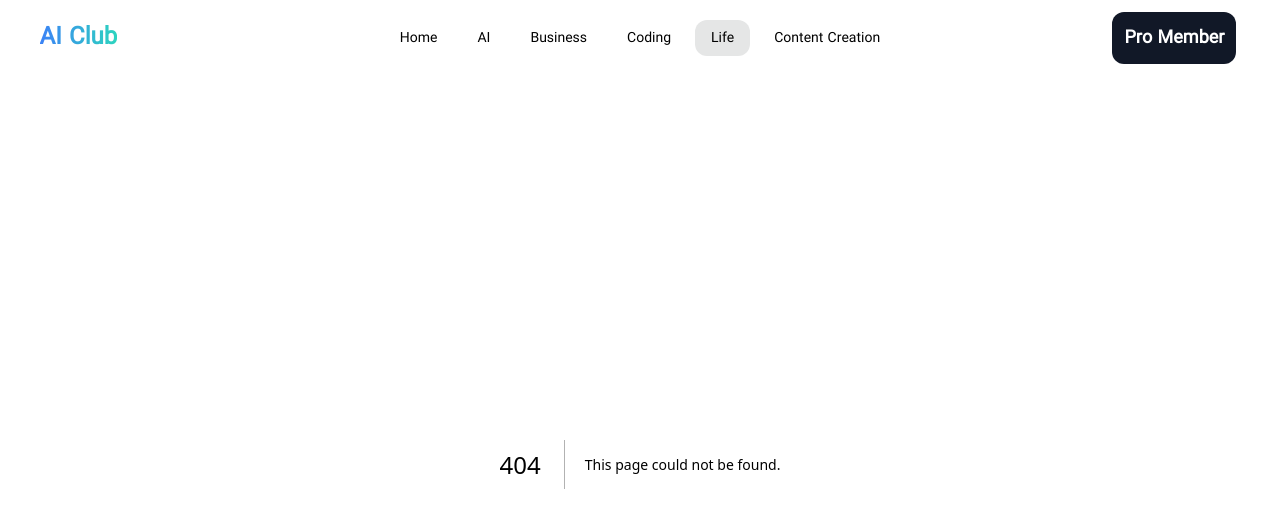
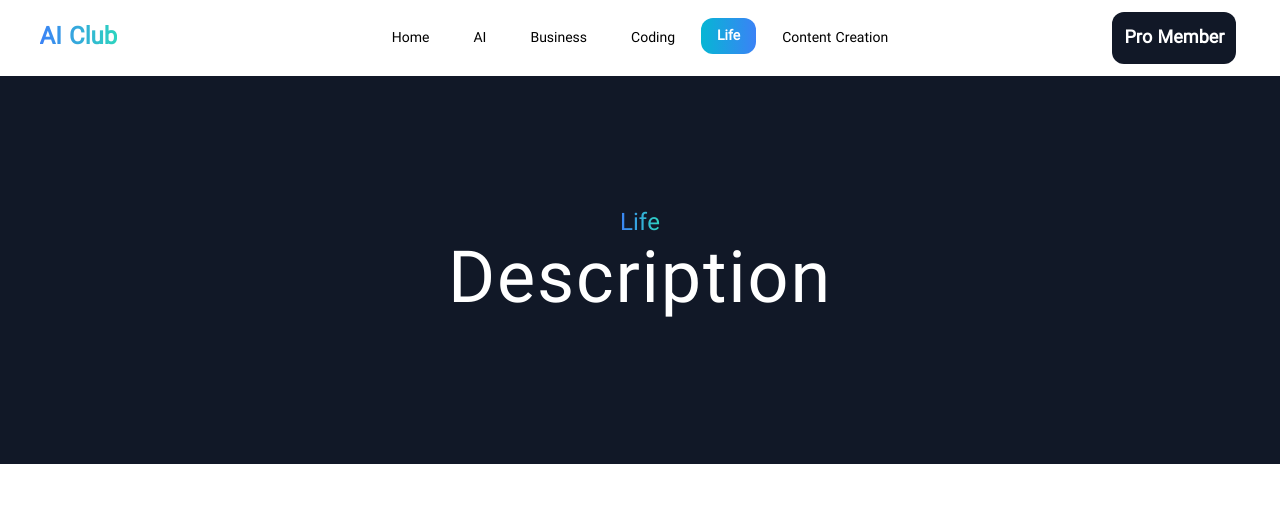
Before and after one commit to homayunmmdy/Javascript-Mosh, a Next.js app: page /life in a window 1280 px wide. Before the commit this address had no page. Shown: the top 528 px of the page. Built offline with nearby package versions, Linux system fonts and the light colour scheme.

Commit message:
service pages

```diff
--- /dev/null
+++ b/app/(pages)/ai/page.jsx
@@ -0,0 +1,10 @@
+import PageTitle from '@/app/components/PageTitle'
+import React from 'react'
+
+const AIPage = () => {
+    return (
+        <div><PageTitle titr="Artificial Intelligence" title="Description" /></div>
+    )
+}
+
+export default AIPage
--- /dev/null
+++ b/app/(pages)/business/page.jsx
@@ -0,0 +1,10 @@
+import PageTitle from '@/app/components/PageTitle'
+import React from 'react'
+
+const BusinessPage = () => {
+    return (
+        <div><PageTitle titr="Business" title="Description" /></div>
+    )
+}
+
+export default BusinessPage
--- /dev/null
+++ b/app/(pages)/coding/page.jsx
@@ -0,0 +1,10 @@
+import PageTitle from '@/app/components/PageTitle'
+import React from 'react'
+
+const CodingPage = () => {
+    return (
+        <div><PageTitle titr="Programming" title="Description" /></div>
+    )
+}
+
+export default CodingPage
--- /dev/null
+++ b/app/(pages)/content_creation/page.jsx
@@ -0,0 +1,10 @@
+import PageTitle from '@/app/components/PageTitle'
+import React from 'react'
+
+const ContentCreationPage = () => {
+    return (
+        <div><PageTitle titr="Content Creation" title="Description" /></div>
+    )
+}
+
+export default ContentCreationPage
--- /dev/null
+++ b/app/(pages)/life/page.jsx
@@ -0,0 +1,10 @@
+import PageTitle from '@/app/components/PageTitle'
+import React from 'react'
+
+const LifePage = () => {
+    return (
+        <div><PageTitle titr="Life" title="Description" /></div>
+    )
+}
+
+export default LifePage
--- a/app/components/Navbar.jsx
+++ b/app/components/Navbar.jsx
@@ -48,8 +48,8 @@ const Navbar = () => {
                     <ul className="menu menu-horizontal p-1">
                         {nav.map((item) => (
                             <li key={item.id} className="mx-1">
-                                {pathname === item.link ? <Link href={item.link} className="bg-base-300 rounded-xl">{item.name}</Link> :
-                                    <Link href={item.link}>{item.name}</Link>}
+                                {pathname === item.link ? <Link href={item.link} className="bg-gradient-to-r from-cyan-500 to-blue-500 rounded-xl font-bold text-white">{item.name}</Link> :
+                                    <Link className="border-transparent	 border-2  hover:border-sky-400 ease-in-out hover:bg-base-100" href={item.link}>{item.name}</Link>}
                             </li>
                         ))}
                     </ul>
--- /dev/null
+++ b/app/components/PageTitle.jsx
@@ -0,0 +1,18 @@
+import React from 'react'
+
+const PageTitle = ({ titr, title }) => {
+    return (
+        <div className='bg-gray-900'>
+            <section className='flex justify-center items-center py-12	sm:py-36	flex-col '>
+                <div className=' md:max-w-[50%] contents'>
+                    <div className="bg-clip-text text-transparent bg-gradient-to-r from-blue-500 to-teal-400 mb-2 text-2xl">
+                        {titr}
+                    </div>
+                    <h2 className='text-white text-4xl font-light  sm:text-5xl md:text-7xl tracking-wide  sm:leading-loose text-center'>{title}</h2>
+                </div>
+            </section>
+        </div>
+    )
+}
+
+export default PageTitle
--- a/app/config/site.js
+++ b/app/config/site.js
@@ -7,7 +7,7 @@ const SiteConfig = {
     {
       id: 1,
       name: "Home",
-      link: "",
+      link: "/",
     },
     {
       id: 2,
@@ -32,7 +32,7 @@ const SiteConfig = {
     {
       id: 6,
       name: "Content Creation",
-      link: "/content",
+      link: "/content_creation",
     },
   ],
 };
--- a/app/layout.jsx
+++ b/app/layout.jsx
@@ -3,7 +3,7 @@ import "./Font.css";
 import "./globals.css";
 import SiteConfig from "@/app/config/site"
 import Navbar from "./components/Navbar";
-const inter = Inter({ subsets: ["latin"] });
+const inter = Inter({ subsets: ["greek"] });
 
 export const metadata = {
   title: SiteConfig.name_en,
```
